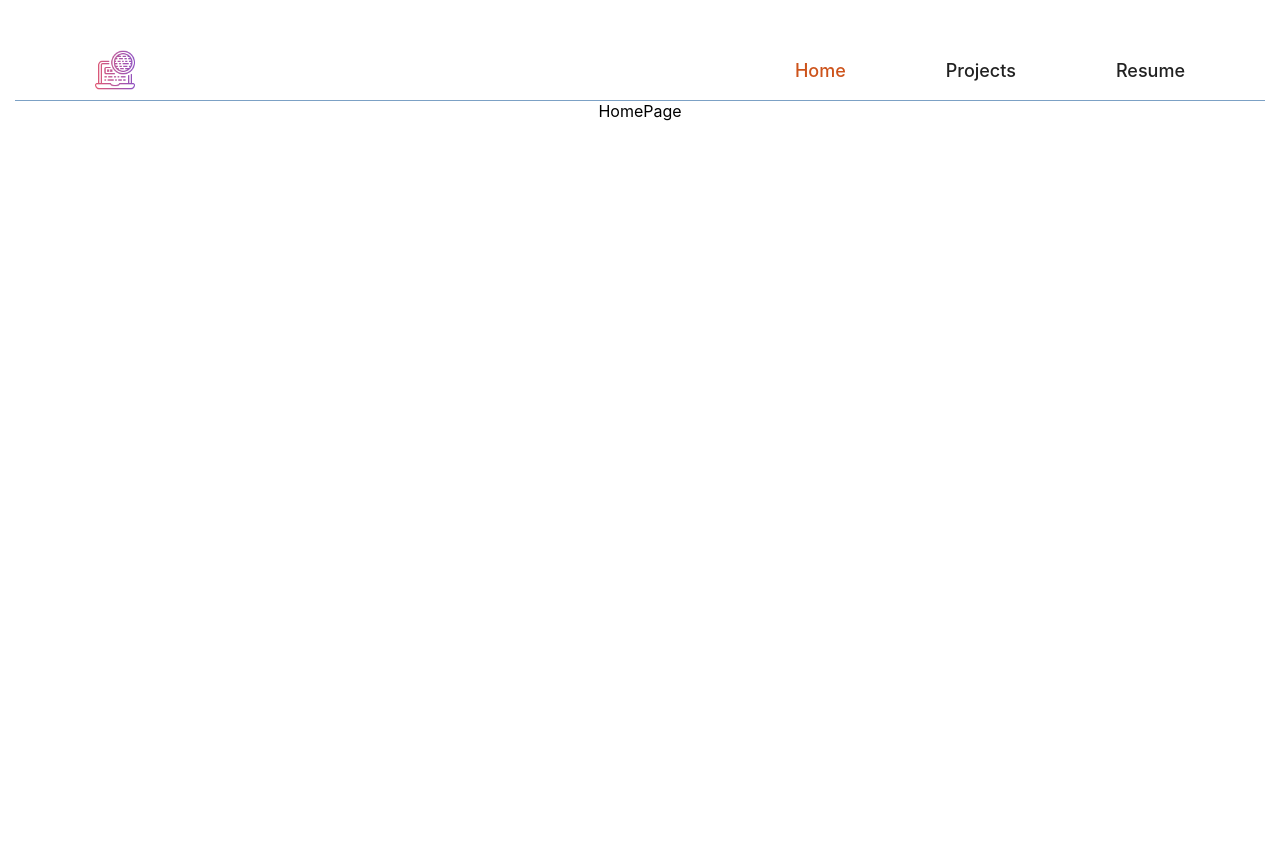
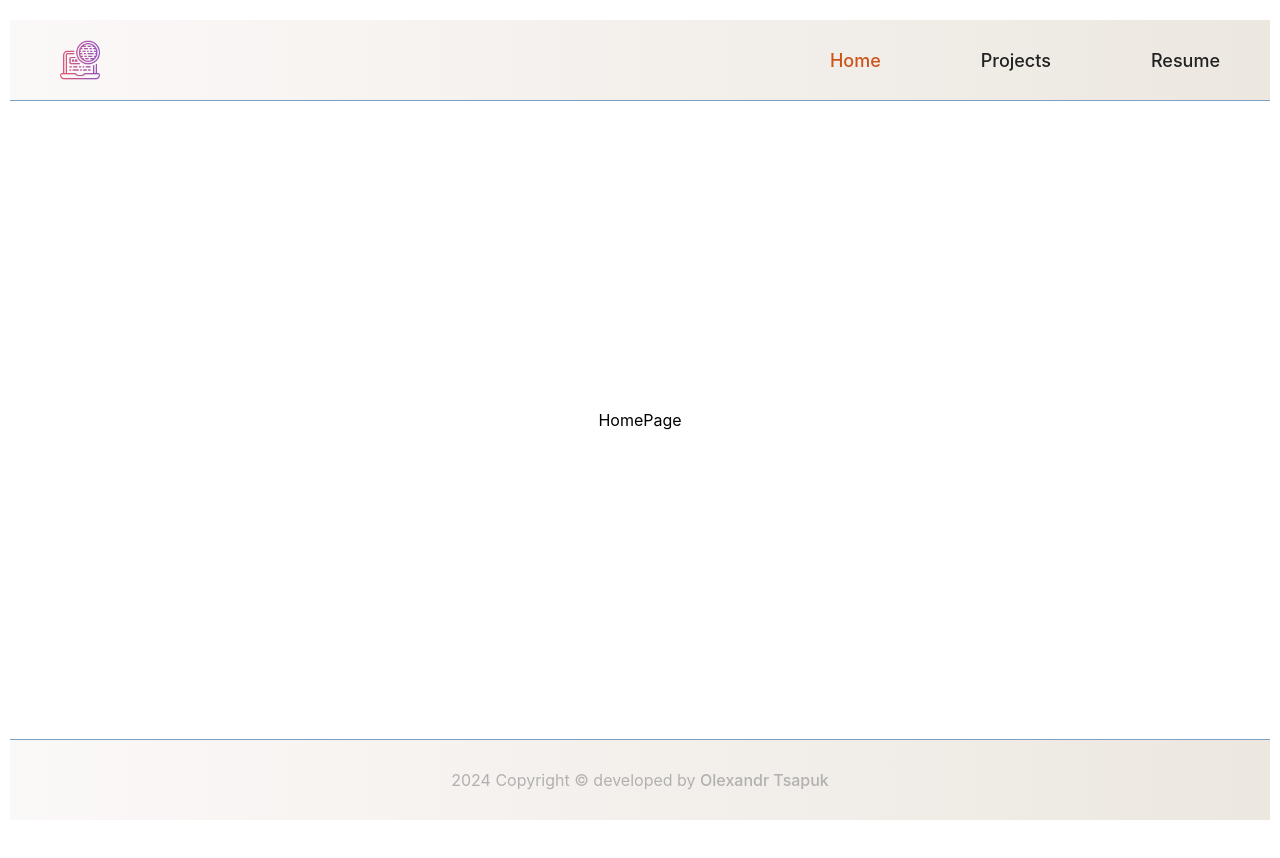
Before and after one commit to OlexTS/portfolio, a React (Create React App) app: page /portfolio/ in a window 1280 px wide. Shown: the top 858 px of the page. Built offline with nearby package versions, Linux system fonts and the light colour scheme; the HTML template or start-up script is replaced by a standard one.

Commit message:
made footer

```diff
--- a/src/components/Container/Container.styled.jsx
+++ b/src/components/Container/Container.styled.jsx
@@ -1,16 +1,18 @@
 import styled from '@emotion/styled';
 
 export const MainBox = styled.div`
-  max-width: 1280px;
+  display: flex;
+  flex-direction: column;
+  justify-content: space-between;
   margin: 0 auto;
   height: 100vh;
-  padding: 20px 15px;
+  padding: 20px 10px;
   text-align: center;
 
-  @media  (min-width: 768px) {
+  /* @media  (min-width: 768px) {
     padding: 30px 15px;
   }
   @media  (min-width: 1280px) {
     padding: 40px 15px;
-  }
+  } */
 `;
--- /dev/null
+++ b/src/components/Footer/Footer.jsx
@@ -0,0 +1,13 @@
+import { FooterBox, Text } from "./Footer.styled";
+
+const Footer = () => {
+  return (
+    <FooterBox>
+      <p>
+        {new Date().getFullYear()} {'Copyright © developed by '}{''}<Text>Olexandr Tsapuk </Text>
+      </p>
+    </FooterBox>
+  );
+};
+
+export default Footer;
--- /dev/null
+++ b/src/components/Footer/Footer.styled.jsx
@@ -0,0 +1,30 @@
+import styled from '@emotion/styled';
+
+export const FooterBox = styled.footer`
+  display: flex;
+  justify-content: center;
+  align-items: center;
+  min-height: 60px;
+  padding: 10px 30px;
+  color: var(--cl-secondary-color);
+  border-top: 1px solid var(--cl-border-color);
+  background-image: linear-gradient(
+    to right,
+    var(--cl-start-color),
+    var(--cl-end-color)
+  );
+
+  @media (min-width: 768px) {
+    padding: 0 50px;
+    min-height: 80px;
+  }
+`;
+
+export const Text = styled.span`
+font-weight: 500;
+  transition: var(--animat);
+  &:hover,
+  &:focus {
+    color: var(--cl-accent-color);
+  }
+`;
--- a/src/components/Header/Header.styled.jsx
+++ b/src/components/Header/Header.styled.jsx
@@ -1,15 +1,18 @@
 import styled from '@emotion/styled';
 
-export const HeaderBox = styled.div`
+export const HeaderBox = styled.header`
   position: relative;
   display: flex;
   align-items: center;
   justify-content: space-between;
   min-height: 60px;
-  padding: 10px 40px;
+  padding: 10px 30px;
   border-bottom: 1px solid var(--cl-border-color);
+  background-image: linear-gradient(to right, var(--cl-start-color), var(--cl-end-color));
 
   @media (min-width: 768px) {
-    padding: 0 80px;
+    padding: 0 50px;
+    min-height: 80px;
   }
+
 `;
--- a/src/components/Layout/Layout.jsx
+++ b/src/components/Layout/Layout.jsx
@@ -1,3 +1,4 @@
+import Footer from 'components/Footer/Footer';
 import Header from 'components/Header/Header';
 import React, { Suspense } from 'react';
 import { RotatingLines } from 'react-loader-spinner';
@@ -10,6 +11,7 @@ const Layout = () => {
       <Suspense fallback={<RotatingLines />}>
         <Outlet />
       </Suspense>
+      <Footer/>
     </>
   );
 };
--- a/src/components/Navigation/Navigation.styled.jsx
+++ b/src/components/Navigation/Navigation.styled.jsx
@@ -8,11 +8,18 @@ const linkStyles = `
   color: var(--cl-main-color);
   transition: color var(--animat);
 
+  // &:hover,
+  // &:focus {
+  //   color: var(-cl-accent-color);
+  // }
+`;
+const hoverFocusStyles = `
+  transition: var(--animat);
   &:hover,
   &:focus {
-    color: var(-cl-accent-color);
+    color: var(--cl-accent-color);
   }
-`;
+`
 
 export const Nav = styled.nav`
   @media (max-width: 767px) {
@@ -27,7 +34,7 @@ export const Nav = styled.nav`
     opacity: ${({ toggleMenu }) => (toggleMenu ? 1 : 0)};
     pointer-events: ${({ toggleMenu }) => (toggleMenu ? 'auto' : 'none')};
     text-align: center;
-    background-color: #bfb8b8;
+    background-color: var(--cl-bg-color);
   }
 
   @media (min-width: 768px) {
@@ -40,22 +47,23 @@ export const Nav = styled.nav`
   }
 `;
 export const BtnMenu = styled.div`
+  ${hoverFocusStyles}
   @media (min-width: 768px) {
     display: none;
   }
 `;
 
 export const LinkResume = styled.a`
-  ${linkStyles}
+  ${linkStyles};
+  ${hoverFocusStyles}
 `;
 export const Link = styled(NavLink)`
   ${linkStyles}
+  ${hoverFocusStyles}
   &.active {
     color: var(--cl-accent-color);
   }
   @media (max-width: 767px) {
     margin-bottom: 20px;
   }
-
-
 `;
--- a/src/index.css
+++ b/src/index.css
@@ -1,15 +1,17 @@
 @import-normalize; /* bring in normalize.css styles */
 
-
-:root{
+:root {
   /* colors */
   --cl-main-color: #212121;
-  --cl-secondary-color: #ffffff;
+  --cl-secondary-color: #b2b0b0;
   --cl-border-color: #7ca1c5;
   --cl-accent-color: #cd531b;
+  --cl-start-color: #fbf8f8;
+  --cl-end-color: #ece8e0;
+  --cl-bg-color: #f8f9fc;
 
   /* animat */
-  --animat: 250ms cubic-bezier(0.4, 0, 0.2, 1)
+  --animat: 250ms cubic-bezier(0.4, 0, 0.2, 1);
 }
 body {
   margin: 0;
@@ -47,6 +49,6 @@ img {
 ul {
   list-style: none;
 }
-a{
+a {
   text-decoration: none;
 }
```
Also changed, not shown: src/components/Container/Container.jsx (+10 -7 lines).
